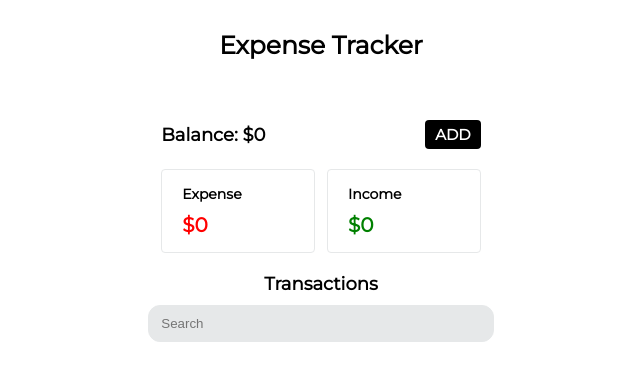
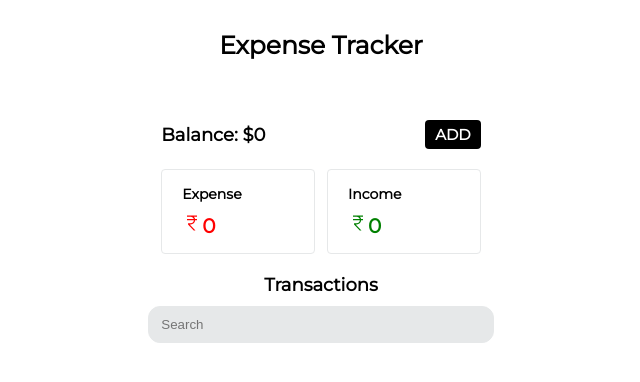
Before and after one commit to akshat-6397/React-Expense-Tracker, a React (Create React App) app: page / in a window 1280 px wide. Shown: the top 382 px of the page, without its empty margins (319-959 px from the left). Built offline with nearby package versions, Linux system fonts and the light colour scheme; the HTML template or start-up script is replaced by a standard one.

Commit message:
Rupee Symbol added

```diff
--- a/package.json
+++ b/package.json
@@ -3,6 +3,7 @@
   "version": "0.1.0",
   "private": true,
   "dependencies": {
+    "@babel/runtime": "^7.22.5",
     "@testing-library/jest-dom": "^5.16.5",
     "@testing-library/react": "^13.4.0",
     "@testing-library/user-event": "^13.5.0",
--- a/src/components/App.styles.js
+++ b/src/components/App.styles.js
@@ -85,6 +85,7 @@ export const ExpenseBox = styled.div`
         font-size: 20px;
         color: ${(props) => (props.isIncome ? "green":"red")};
         margin-top:10px;
+        align-items: center;
     }
 `;
 
@@ -99,4 +100,7 @@ export const Cell = styled.div`
     border: 1px solid #e6e8e9;
     border-right: 4px solid ${(props) => (props.isExpense ? "red": "green")};
     width: 90%;
+    & span {
+        align-items: center;
+    }
 `;
--- /dev/null
+++ b/src/components/Icons/Icon.js
@@ -0,0 +1,15 @@
+import React from "react";
+export const RupeeIcon = (props) => {
+  return (
+    <svg
+      xmlns="http://www.w3.org/2000/svg"
+      height={props.height}
+      viewBox="0 -960 960 960"
+      width={props.width}
+    >
+      <path d="M564-120 290-404v-66h130q57 0 100-37t50-103H240v-60h325q-13-48-53.5-79T420-780H240v-60h480v60H566q23 20 39 51t23 59h92v60h-90q-8 91-67.5 145.5T420-410h-52l279 290h-83Z"
+        style={{fill: props.color?props.color:"#000000", strokeWidth: 4}}
+      />
+    </svg>
+  );
+};
--- a/src/components/Overview.js
+++ b/src/components/Overview.js
@@ -7,14 +7,15 @@ import {
 } from "./App.styles";
 import AddTransactionView from "./AddTransactionView";
 import styled from "styled-components";
+import { RupeeIcon } from "./Icons/Icon";
 
 const Container = styled.div`
-    display:flex;
-    flex-direction: column;
-    align-items: center;
-    margin: 10px 0 10px;
-    font-family: Montserrat;
-    width: 90%;
+  display: flex;
+  flex-direction: column;
+  align-items: center;
+  margin: 10px 0 10px;
+  font-family: Montserrat;
+  width: 90%;
 `;
 
 const Overview = (props) => {
@@ -23,18 +24,27 @@ const Overview = (props) => {
   return (
     <Container>
       <BalanceBox>
-        Balance: ${props.income-props.expense}
+        Balance: ${props.income - props.expense}
         <AddTransaction onClick={() => setIsAddTxnVisible(!isAddTxnVisible)}>
           {isAddTxnVisible ? "Cancel" : "ADD"}
         </AddTransaction>
       </BalanceBox>
-      {isAddTxnVisible && <AddTransactionView  setIsAddTxnVisible={setIsAddTxnVisible} addTransaction={props.addTransaction}/>}
+      {isAddTxnVisible && (
+        <AddTransactionView
+          setIsAddTxnVisible={setIsAddTxnVisible}
+          addTransaction={props.addTransaction}
+        />
+      )}
       <ExpenseContainer>
         <ExpenseBox isIncome={false}>
-            Expense<span>${props.expense}</span>
+          Expense
+          <span>
+            <RupeeIcon height={"20px"} width={"20px"} color={"red"} marginTop={5}/>
+            {props.expense}
+          </span>
         </ExpenseBox>
         <ExpenseBox isIncome={true}>
-            Income<span>${props.income}</span>
+          Income<span><RupeeIcon height={"20px"} width={"20px"} color={"green"} marginTop={5}/>{props.income}</span>
         </ExpenseBox>
       </ExpenseContainer>
     </Container>
--- a/src/components/TransactionCell.js
+++ b/src/components/TransactionCell.js
@@ -1,12 +1,13 @@
 import React from "react";
 import { Cell } from "./App.styles";
+import { RupeeIcon } from "./Icons/Icon";
 
 const TransactionCell = (props) => {
     console.log(props, "aaa");
     return (
         <Cell isExpense={props.item.type === "EXPENSE"}>
             <span>{props.item.description}</span>
-            <span>${props.item.amount}</span>
+            <span><RupeeIcon height={"20px"} width={"20px"} color={"black"}/>{props.item.amount}</span>
         </Cell>
     );
 };
```
Also changed, not shown: src/components/Icons/rupeeIcon.svg (added), 1 other file (tests, documents, lock files or other folders).
